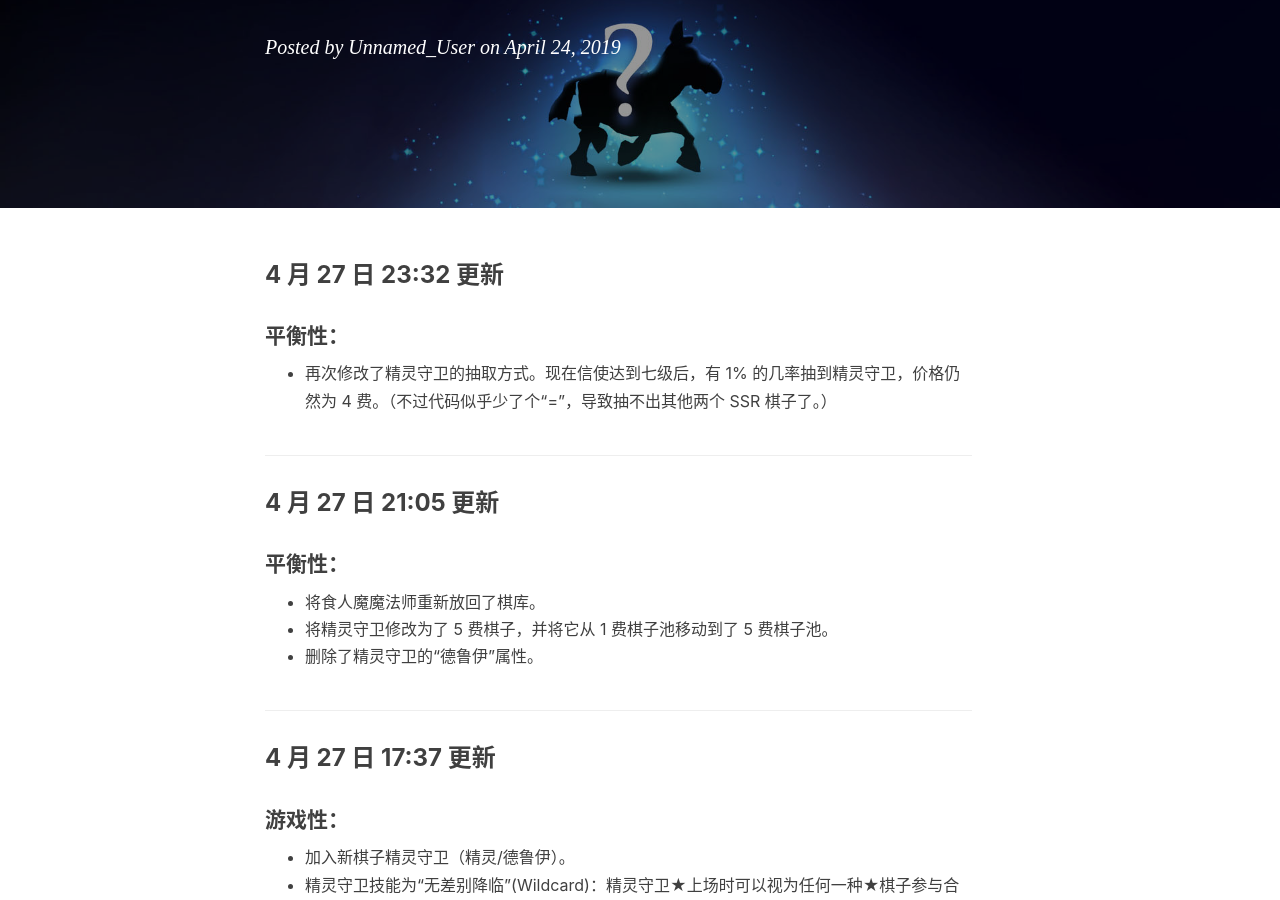
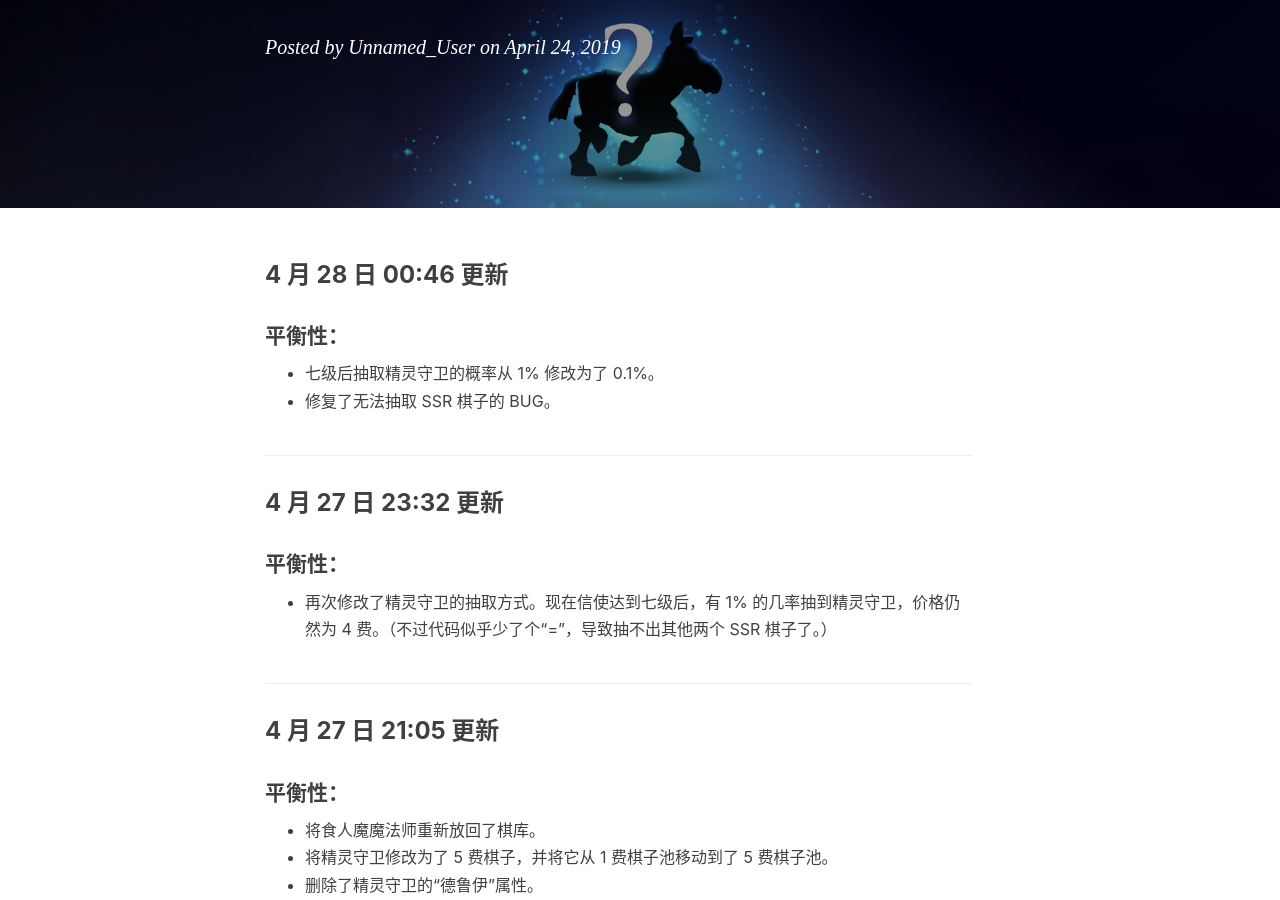
Before and after one commit to zizouqi/zizouqi.github.io, a Jekyll site: the page built from _posts/2019-04-24-test-server-patch-note.md, in a window 1280 px wide and 900 px high, scrolled down 315 px. Built offline with Jekyll 4.4.1, drawn with Linux system fonts in a browser that asks for light colours; nearby versions of some CDN libraries; comment, search, counter and statistics services are not loaded.

Commit message:
Update 2019-04-24-test-server-patch-note.md

```diff
--- a/_posts/2019-04-24-test-server-patch-note.md
+++ b/_posts/2019-04-24-test-server-patch-note.md
@@ -11,6 +11,12 @@ tags:
   - 精灵守卫
 ---
 
+### 4 月 28 日 00:46 更新
+#### 平衡性：
+- 七级后抽取精灵守卫的概率从 1% 修改为了 0.1%。
+- 修复了无法抽取 SSR 棋子的 BUG。
+
+---
 ### 4 月 27 日 23:32 更新
 #### 平衡性：
 - 再次修改了精灵守卫的抽取方式。现在信使达到七级后，有 1% 的几率抽到精灵守卫，价格仍然为 4 费。（不过代码似乎少了个“=”，导致抽不出其他两个 SSR 棋子了。）
```
